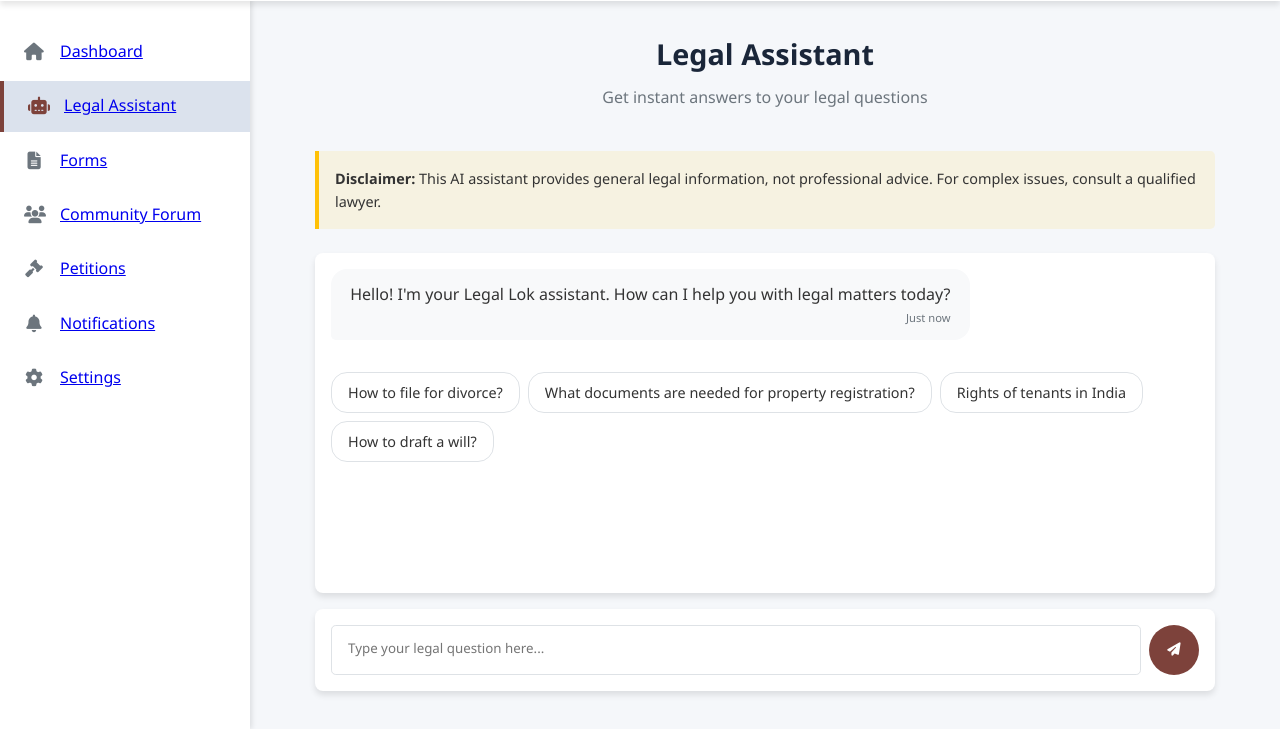
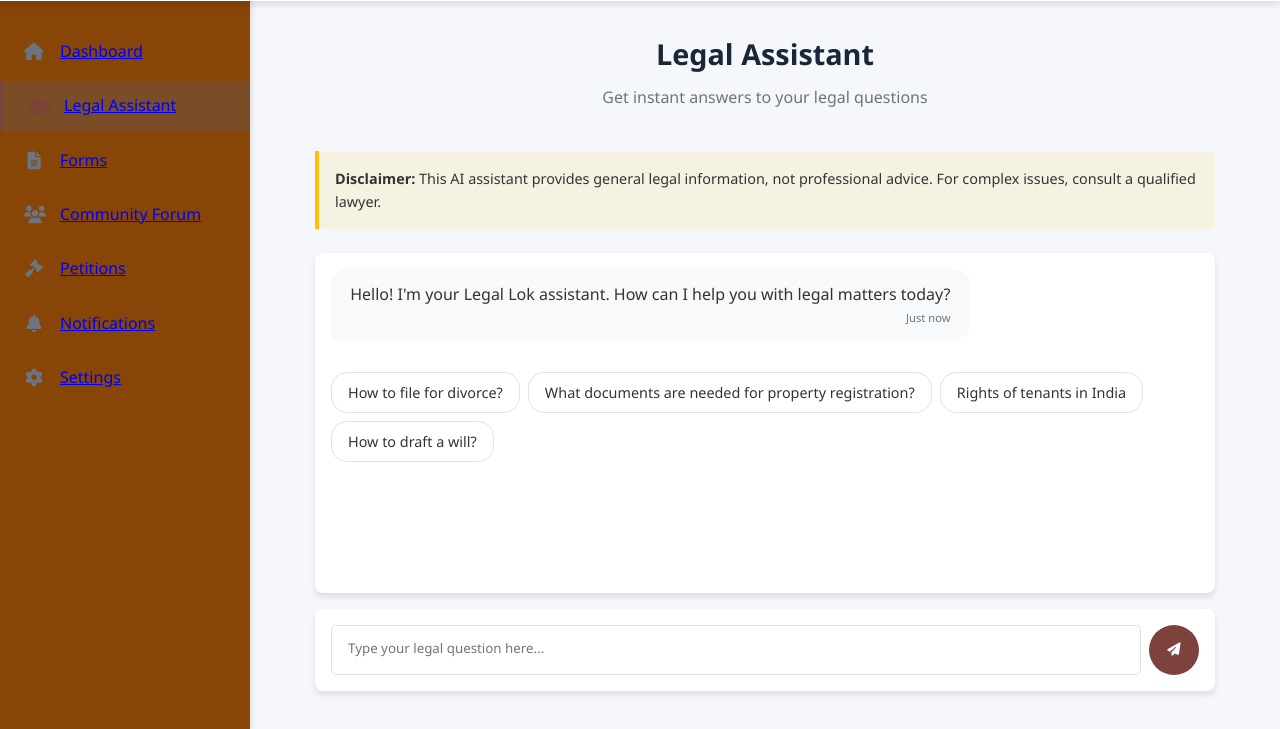
Before and after one commit to khushisharma123456/legallok3, a Python web app: template templates/chatbot.html in a window 1280 px wide. Shown: the part 71-800 px from the top of the page. Run offline with Jinja, Linux system fonts and the light colour scheme; the template is opened without the code that fills it, so the values that code supplies are empty.

Commit message:
Update chatbot.html

```diff
--- a/templates/chatbot.html
+++ b/templates/chatbot.html
@@ -142,7 +142,7 @@
         /* Sidebar */
         .sidebar {
             width: 250px;
-            background-color: white;
+            background-color: #874507;
             padding: 1.5rem 0;
             box-shadow: 2px 0 5px rgba(0, 0, 0, 0.1);
             position: fixed;
```
